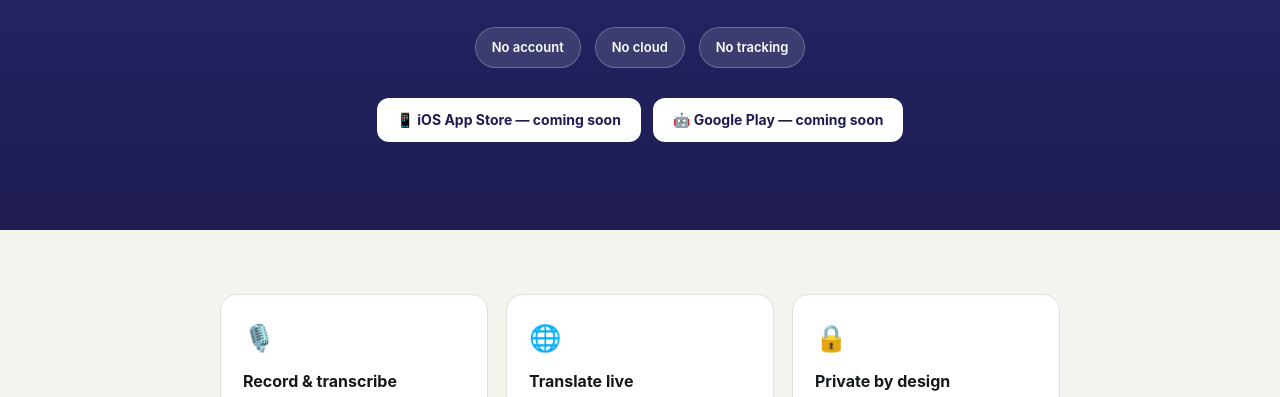
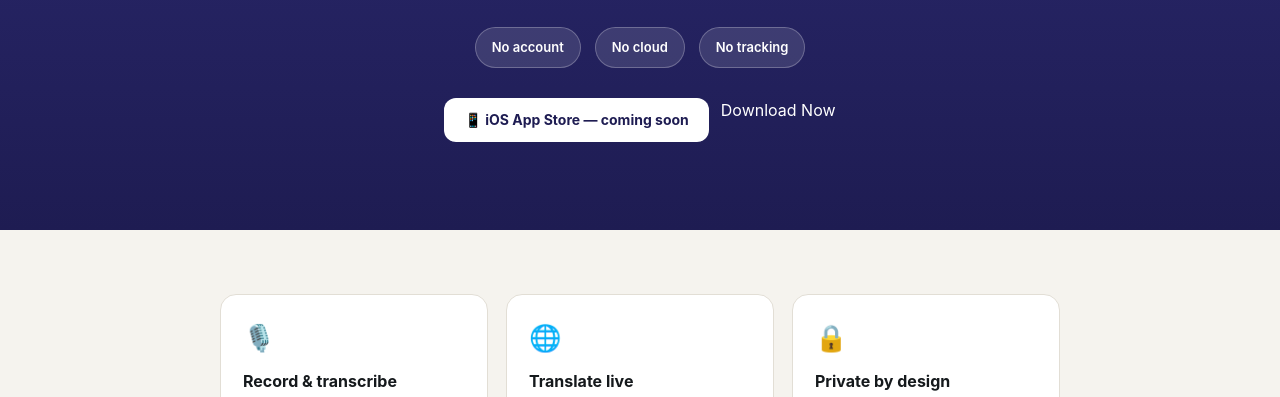
Before and after one commit to tristandavid/transly-web, a plain HTML site: page index.html in a window 1280 px wide. Shown: the part 368-765 px from the top of the page. Drawn offline with Linux system fonts and the light colour scheme.

Commit message:
Update Google Play button to a download link

```diff
--- a/index.html
+++ b/index.html
@@ -32,7 +32,7 @@
     </div>
     <div class="stores">
       <span class="store-btn">📱 iOS App Store — coming soon</span>
-      <span class="store-btn">🤖 Google Play — coming soon</span>
+      <span class="https://play.google.com/store/apps/details?id=com.translypocket.app">Download Now</span>
     </div>
   </div>
 </header>
```
